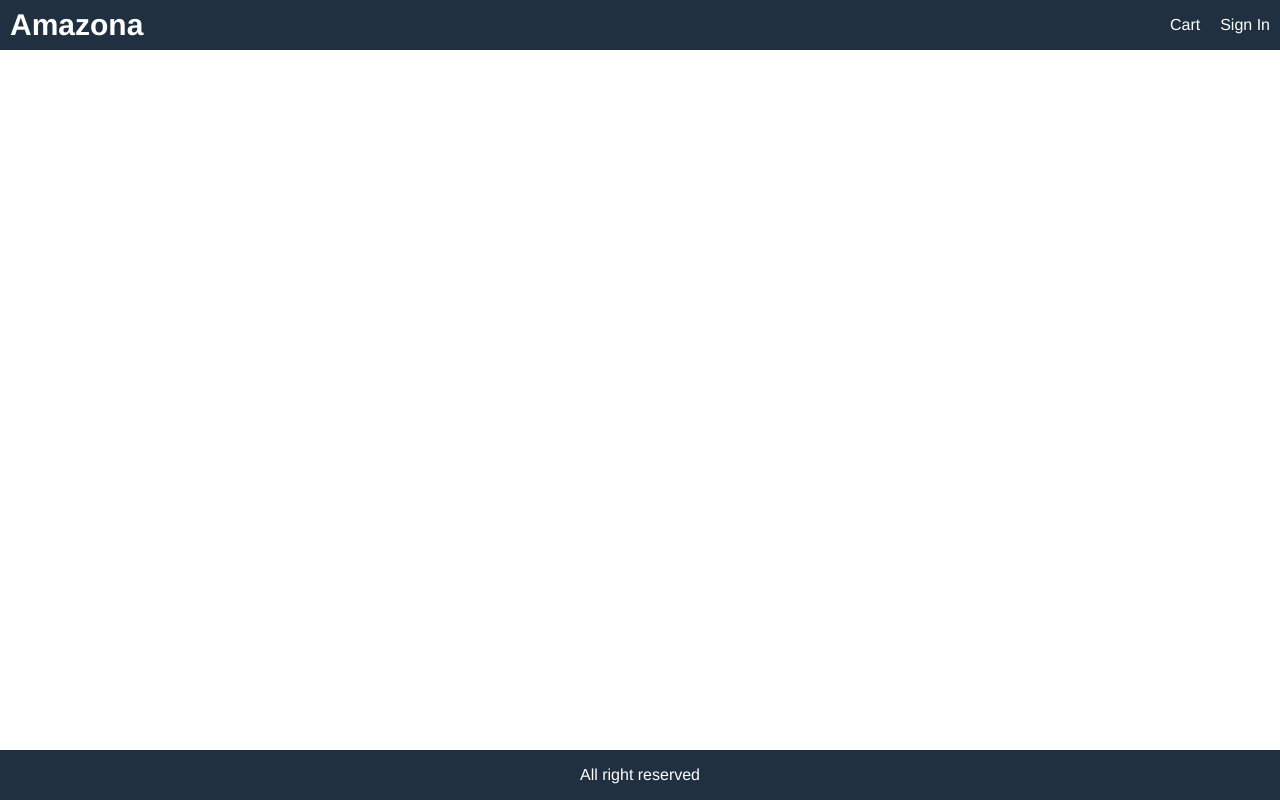
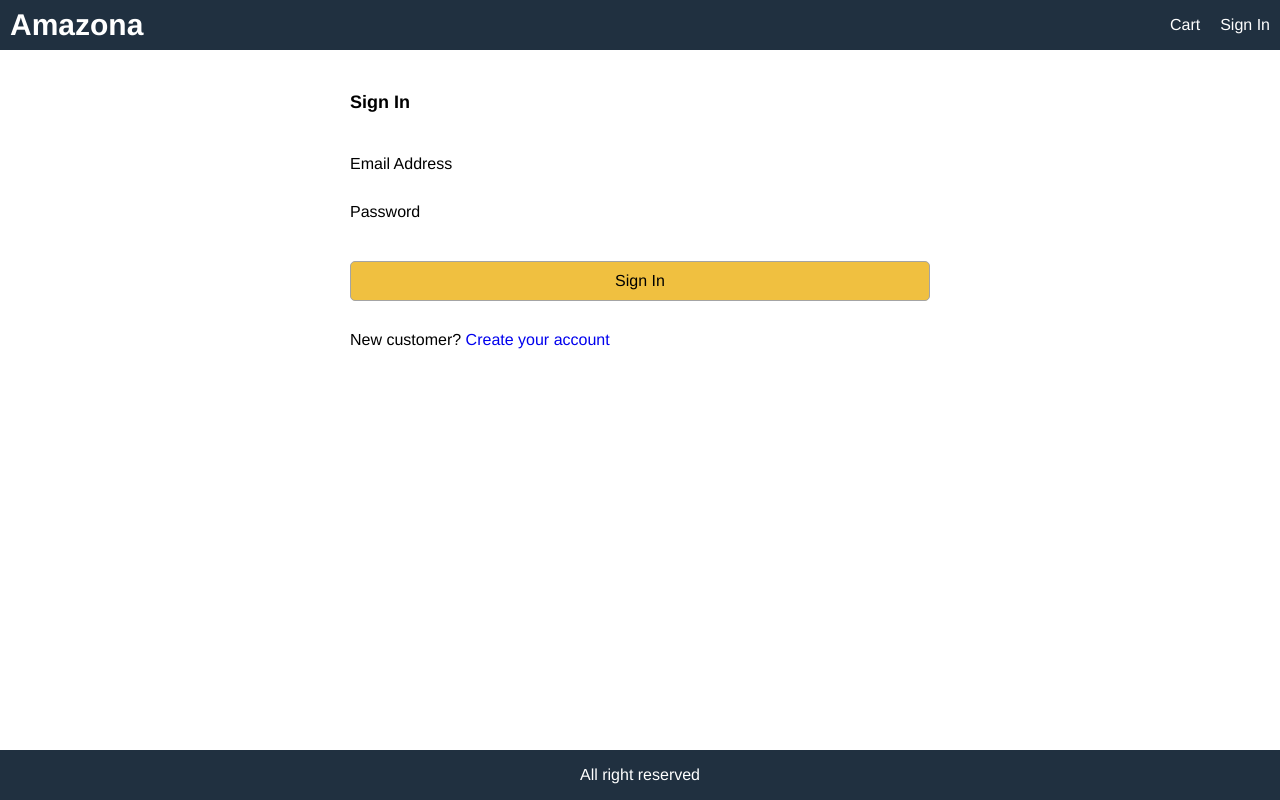
Before and after one commit to Royal6969/amazona-app, a React (Create React App) app: page /signin in a window 1280 px wide. Built offline with nearby package versions, Linux system fonts and the light colour scheme.

Commit message:
design signin screen

```diff
--- a/src/App.js
+++ b/src/App.js
@@ -1,9 +1,10 @@
 import React from 'react';
 import { useSelector } from 'react-redux';
 import { BrowserRouter, Link, Route } from 'react-router-dom';
-import CartScreen from './components/screens/CartScreen';
-import HomeScreen from './components/screens/HomeScreen';
-import ProductScreen from './components/screens/ProductScreen';
+import CartScreen from './screens/CartScreen';
+import HomeScreen from './screens/HomeScreen';
+import ProductScreen from './screens/ProductScreen';
+import SigninScreen from './screens/SigninScreen';
 
 
 function App() {
@@ -33,8 +34,8 @@
             <main>
                 <Route path="/cart/:id?" component={CartScreen}></Route>
                 <Route path="/product/:id" component={ProductScreen}></Route>
+                <Route path="/signin" component={SigninScreen}></Route>
                 <Route path="/" component={HomeScreen} exact></Route>
-
             </main>
 
             <footer className="row center">All right reserved</footer>
--- a/src/index.css
+++ b/src/index.css
@@ -195,3 +195,17 @@
   color: #a02020;
   background-color: #ffe0e0e0;
 }
+/* Form */
+.form{
+  max-width: 60rem;
+  margin: 0 auto;
+}
+.form > div{
+  display: flex;
+  flex-direction: column;
+  margin: 1rem;
+}
+.form label {
+  margin: 1rem 0;
+  display: block;
+}
--- a/src/components/screens/CartScreen.js
+++ b/src/screens/CartScreen.js
@@ -2,8 +2,8 @@
 import { useEffect } from 'react';
 import { useDispatch, useSelector } from 'react-redux';
 import { Link } from 'react-router-dom';
-import { addToCart, removeFromCart } from '../../actions/cartActions';
-import MessageBox from '../MessageBox';
+import { addToCart, removeFromCart } from '../actions/cartActions';
+import MessageBox from '../components/MessageBox';
 
 export default function CartScreen(props) {
     const productId = props.match.params.id;
--- /dev/null
+++ b/src/screens/SigninScreen.js
@@ -0,0 +1,52 @@
+import React, { useState } from 'react';
+import { Link } from 'react-router-dom';
+
+export default function SigninScreen(){ //min 5:02:50 no me salen los cuadros de input para escribir el email/password
+    const [email, setEmail] = useState(' ');
+    const [password, setPassword] = useState(' ');
+    const submitHandler = (e) => {
+        e.preventDefault();
+        // TODO: signin action
+    }
+    return (
+        <div>
+            <form className="form" onSubmit={submitHandler}>
+                <div>
+                    <h1>Sign In</h1>
+                </div>
+                <div>
+                    <label htmlFor="email">Email Address</label>
+                    <imput
+                        type="email"
+                        id="email"
+                        placeholder="Enter email"
+                        required
+                        onChange={(e) => setEmail(e.target.value)}
+                    ></imput>
+                </div>
+                <div>
+                    <label htmlFor="password">Password</label>
+                    <imput
+                        type="password"
+                        id="password"
+                        placeholder="Enter password"
+                        required
+                        onChange={(e) => setPassword(e.target.value)}
+                    ></imput>
+                </div>
+                <div>
+                    <label />
+                    <button className="primary" type="submit">
+                        Sign In
+                    </button>
+                </div>
+                <div>
+                    <label />
+                    <div>
+                        New customer? {' '}<Link to="/register">Create your account</Link>
+                    </div>
+                </div>
+            </form>
+        </div>
+    )
+}
```
Also changed, not shown: src/screens/HomeScreen.js (renamed from src/components/screens/HomeScreen.js, +4 -4 lines), src/screens/ProductScreen.js (renamed from src/components/screens/ProductScreen.js, +4 -4 lines).
